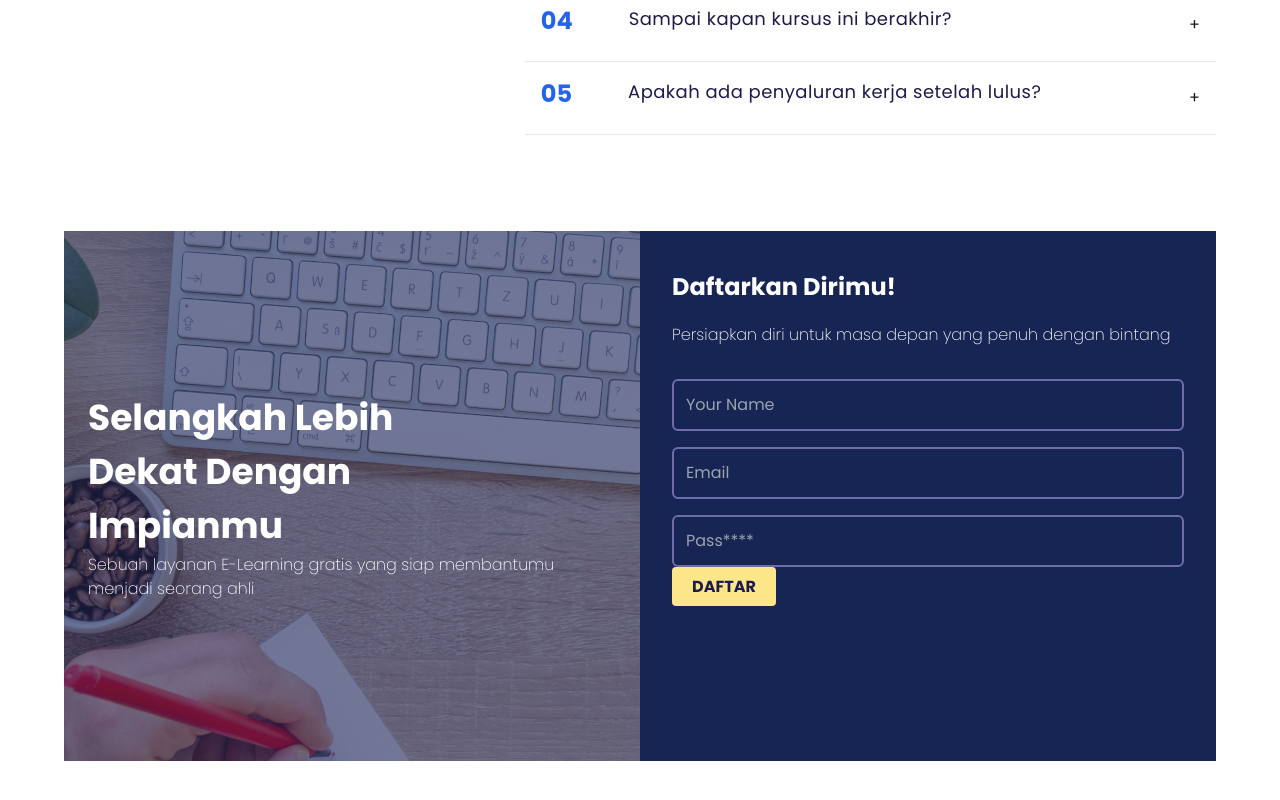
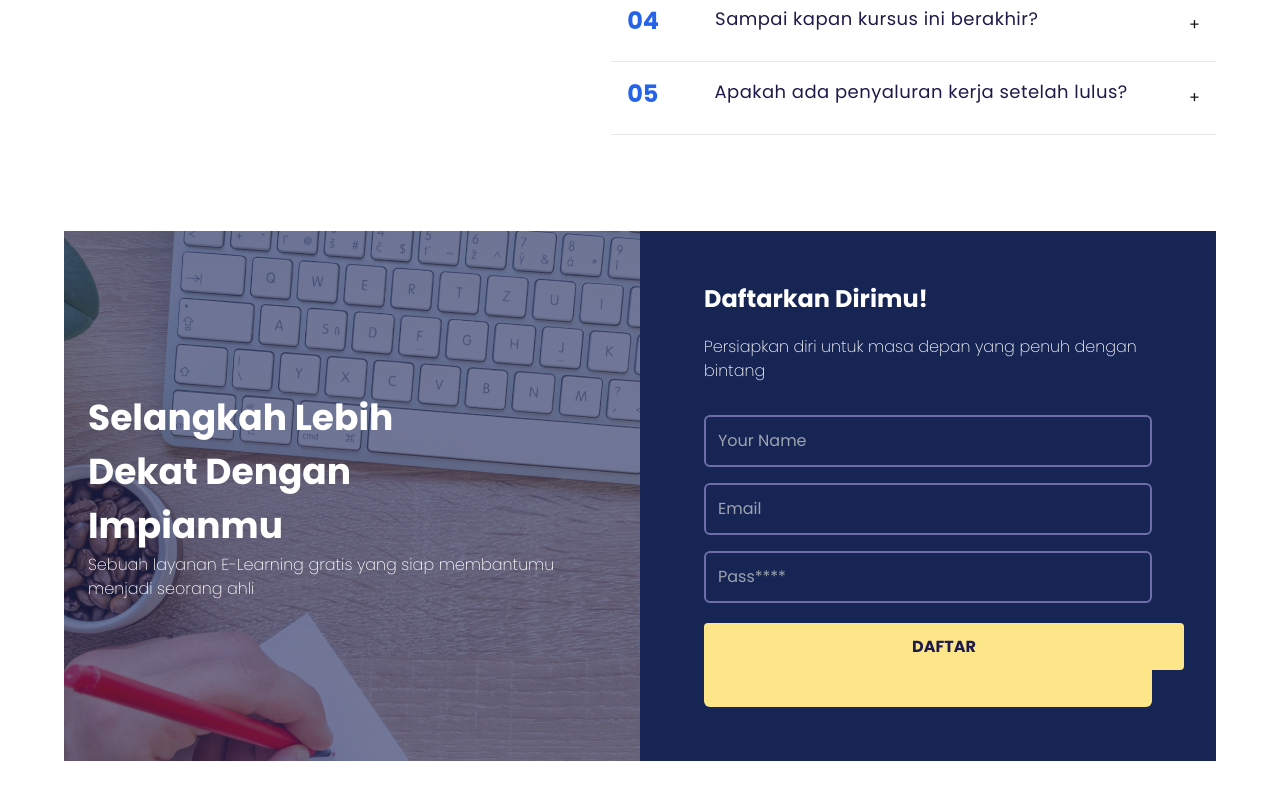
Before and after one commit to agustina12/EDUFREE-web, a Next.js app: page / in a window 1280 px wide. Shown: the part 3635-4435 px from the top of the page. Built offline with nearby package versions, Linux system fonts and the light colour scheme.

Commit message:
fix the button SectionContactUs.js

```diff
--- a/src/app/components/Button.js
+++ b/src/app/components/Button.js
@@ -1,10 +1,10 @@
 export default function Button({ className, children, variant }) {
   const addClassName = className ? `${className}` : "";
   const variants = {
-    "outline-white": `border border-white text-white hover:border-yellow-300 hover:text-yellow-300 font-normal w-auto`,
-    "btn-yellow": `bg-amber-200 text-indigo-950 hover:bg-amber-300 font-normal w-auto`,
-    "btn-yellow-bold": `bg-amber-200 text-indigo-950 hover:bg-amber-300 font-bold`,
-    "btn-transparent": `bg-transparent text-indigo-950 font-normal w-auto`,
+    "outline-white": `border border-white text-white hover:border-yellow-300 hover:text-yellow-300 font-normal py-2 px-5 w-auto`,
+    "btn-yellow": `bg-amber-200 text-indigo-950 hover:bg-amber-300 font-normal py-2 px-5 w-auto`,
+    "btn-yellow-bold": `bg-amber-200 text-indigo-950 hover:bg-amber-300 font-bold uppercase px-52 py-3`,
+    "btn-transparent": `bg-transparent text-indigo-950 font-normal py-2 px-5 w-auto`,
   };
 
   const pickedVariant = variants[variant];
@@ -13,8 +13,7 @@ export default function Button({ className, children, variant }) {
     <div className="">
       <a
         href="#"
-        className={`rounded py-2 px-5 text-base ${pickedVariant}${addClassName}`}
-      >
+        className={`rounded text-base ${pickedVariant}${addClassName}`}>
         {children}
       </a>
     </div>
--- a/src/app/components/SectionContactUs.js
+++ b/src/app/components/SectionContactUs.js
@@ -20,7 +20,7 @@ export default function SectionContactUs() {
         </div>
       </div>
       <div className="w-1/2 bg-blue-950 h-auto">
-        <form className="py-5 px-8">
+        <form className="flex flex-col py-8 px-16">
           <div className="my-5">
             <SectionTitle variant="text-2xxll">Daftarkan Dirimu!</SectionTitle>
           </div>
@@ -48,8 +48,12 @@ export default function SectionContactUs() {
               type="password"
             />
           </div>
-          <div className="mt-2 font-bold w-full uppercase">
+          <div className="mt-8 text-center">
             <Button variant="btn-yellow-bold">daftar</Button>
+            <input
+              className="w-full px-3 py-3 border-2 rounded-md border-none
+              bg-amber-200 text-indigo-950 hover:bg-amber-300 font-bold uppercase"
+              type="button"></input>
           </div>
         </form>
       </div>
--- a/src/app/components/SectionFaq.js
+++ b/src/app/components/SectionFaq.js
@@ -35,7 +35,7 @@ export default function SectionFaq() {
   ];
 
   return (
-    <div className="flex">
+    <div className="flex gap-36">
       <div className="w-2/5">
         <SectionTitle variant="text-3xl">
           Frequently Asked Questions
@@ -50,8 +50,9 @@ export default function SectionFaq() {
             <div key={index} className="border-b border-gray-200">
               <button
                 className="flex justify-between items-center w-full p-4 text-left focus:outline-none"
-                onClick={() => setOpenIndex(openIndex === index ? null : index)}
-              >
+                onClick={() =>
+                  setOpenIndex(openIndex === index ? null : index)
+                }>
                 <div className="flex gap-14">
                   <SectionTitle variant="text-2xxl">{item.index}</SectionTitle>
                   <div className="flex-col">
```
